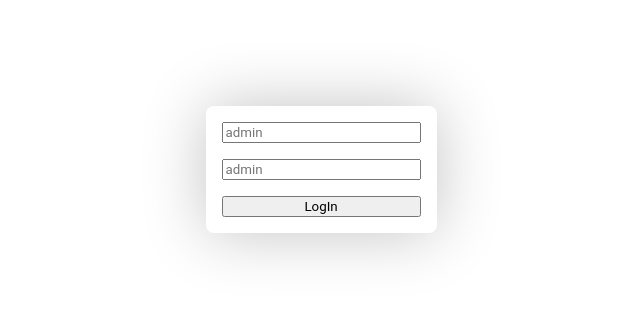
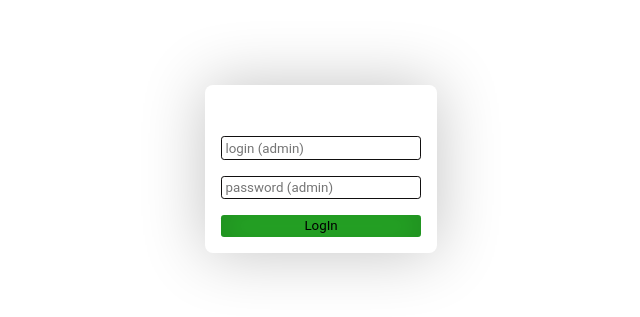
Before and after one commit to PavelSashnikov/counter_test, an Angular app in the folder counter-gui/: page /login in a window 1280 px wide. Shown: the part 231-548 px from the top of the page, without its empty margins (319-959 px from the left). Built offline with nearby package versions, Linux system fonts and the light colour scheme.

Commit message:
feat: add form styles

```diff
--- a/counter-gui/src/app/pages/home/home.component.scss
+++ b/counter-gui/src/app/pages/home/home.component.scss
@@ -1,4 +1,5 @@
 @import "var";
+@import "mixin";
 
 :host {
   .wrapper {
@@ -15,12 +16,11 @@
     }
 
     .increment {
+      @include button();
       margin-left: $default-indent;
       font-size: 3rem;
       border-radius: 1rem;
-      background-color: $accent-color;
       padding: $small-indent;
-      box-shadow: inset 0em 0em 2rem $shadow-color;
     }
   }
 }
--- a/counter-gui/src/app/pages/login/login.component.html
+++ b/counter-gui/src/app/pages/login/login.component.html
@@ -1,8 +1,9 @@
 <div class="wrapper">
   <form [formGroup]="loginForm" class="form">
-    <input class="input" type="text" placeholder="admin" [formControlName]="formFields.login">
-    <input class="input" type="password" placeholder="admin" [formControlName]="formFields.password">
-    <button class="button styled-btn">
+    <div class="hint" [class.hidden]="hideHint">all fields are required</div>
+    <input class="input" type="text" placeholder="login (admin)" [formControlName]="formFields.login">
+    <input class="input" type="password" placeholder="password (admin)" [formControlName]="formFields.password">
+    <button class="button styled-btn" (click)="onSubmit()">
       LogIn
     </button>
   </form>
--- a/counter-gui/src/app/pages/login/login.component.scss
+++ b/counter-gui/src/app/pages/login/login.component.scss
@@ -1,6 +1,10 @@
 @import "var";
+@import "mixin";
 
 :host {
+  $el-padding: 0.2rem;
+  $el-radius: 0.2rem;
+
   .wrapper {
     display: flex;
     width: 100%;
@@ -15,6 +19,26 @@
       display: flex;
       flex-direction: column;
       gap: $default-indent;
+
+      .hint{
+        transition: opacity 0.4s;
+        color: $warn-color;
+      }
+
+      .hidden{
+        opacity: 0;
+      }
+
+      .input,
+      .button {
+        padding: $el-padding;
+        border-radius: $el-radius;
+        border: $border;
+      }
+
+      .button {
+        @include button();
+      }
     }
   }
 }
--- a/counter-gui/src/app/pages/login/login.component.ts
+++ b/counter-gui/src/app/pages/login/login.component.ts
@@ -12,8 +12,18 @@ export class LoginComponent implements OnInit {
   loginForm: FormGroup;
   formFields = Login.LoginFields;
 
+  hideHint: boolean = true;
+
   ngOnInit(): void {
     this.createForm();
+  }
+
+  onSubmit(): void {
+    if(this.loginForm.invalid) {
+      this.hideHint = false;
+      return
+    }
+    this.hideHint = true;
   }
 
   private createForm(): void {
--- /dev/null
+++ b/counter-gui/src/scss/_mixin.scss
@@ -0,0 +1,7 @@
+@import "var";
+
+@mixin button() {
+  box-shadow: inset 0em 0em 2rem $shadow-color;
+  background-color: $accent-color;
+  border: 0;
+}
--- a/counter-gui/src/scss/_var.scss
+++ b/counter-gui/src/scss/_var.scss
@@ -2,6 +2,7 @@ $default-indent: 1rem;
 $small-indent: 0.5rem;
 
 $accent-color: rgb(40, 180, 40);
+$warn-color: rgb(202, 63, 63);
 $shadow-color: rgba(0, 0, 0, 0.24);
 $border-color: rgb(17, 15, 15);
 
```
